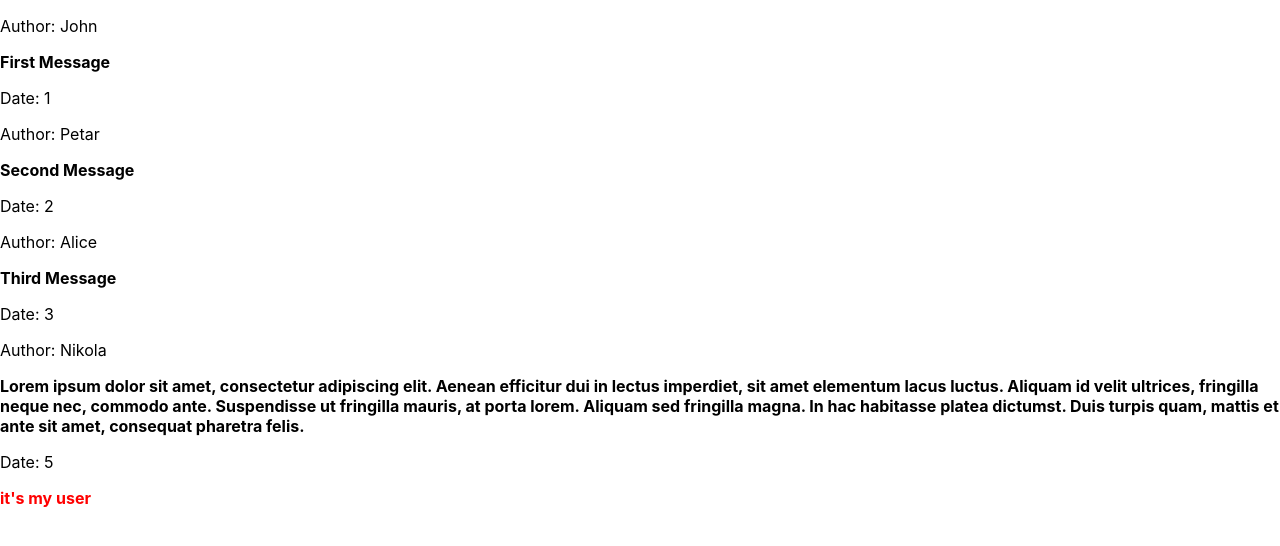
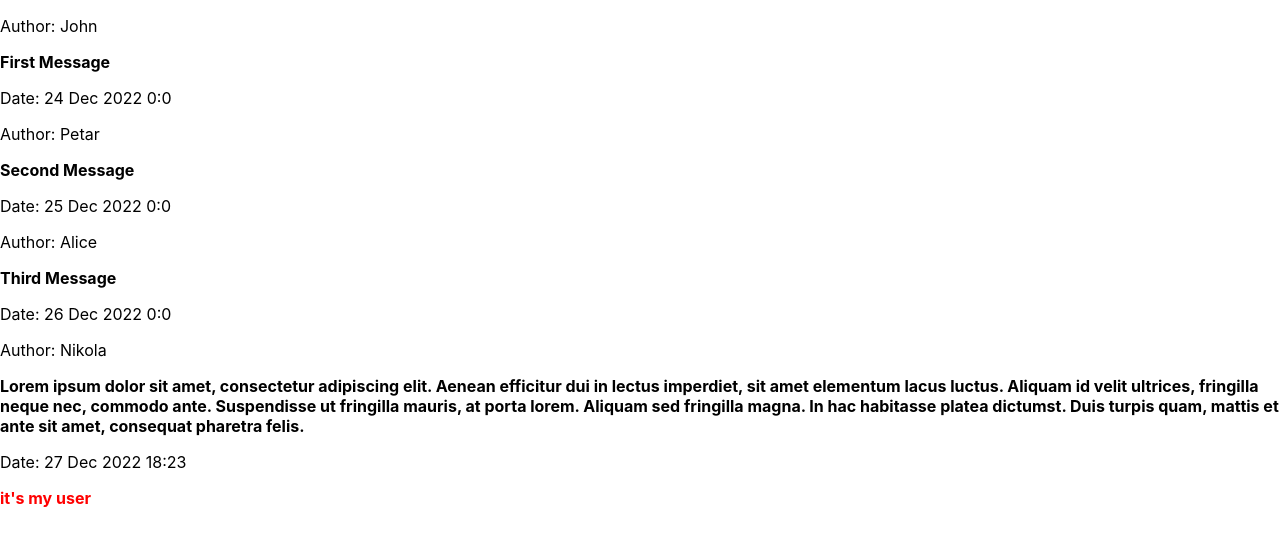
Before and after one commit to nikantic/chat-app, a React (Create React App) app: page / in a window 1280 px wide. Shown: the top 546 px of the page. Built offline with nearby package versions, Linux system fonts and the light colour scheme.

Commit message:
Add List component, format Date helper

```diff
--- a/src/App.tsx
+++ b/src/App.tsx
@@ -1,4 +1,4 @@
-import Message from "./components/Message";
+import List from "./components/List";
 import { testMessages } from "./data/testMessages";
 import { IMessage } from "./types/types";
 
@@ -9,15 +9,7 @@ function App() {
 
 	return (
 		<div>
-			{allMessages.map((item) => (
-				<Message
-					key={item.date}
-					user={item.user}
-					message={item.message}
-					date={item.date}
-					isMe={item.isMe}
-				/>
-			))}
+			<List messages={allMessages} />
 		</div>
 	);
 }
--- /dev/null
+++ b/src/components/List.tsx
@@ -0,0 +1,20 @@
+import { IMessage } from "../types/types";
+import Message from "./Message";
+
+const List = ({ messages }: { messages: IMessage[] }) => {
+	return (
+		<div>
+			{messages.map((item) => (
+				<Message
+					key={item.date}
+					user={item.user}
+					message={item.message}
+					date={item.date}
+					isMe={item.isMe}
+				/>
+			))}
+		</div>
+	);
+};
+
+export default List;
--- a/src/components/Message.tsx
+++ b/src/components/Message.tsx
@@ -1,12 +1,18 @@
+import { formatDate } from "../helpers/date";
 import { IMessage } from "../types/types";
 
-const Message = ({ message, date, user, isMe }: IMessage) => (
+const Message = ({ message, date, user, isMe }: IMessage) => {
+	const messageDate = new Date(date);
+    const formattedDate = formatDate(messageDate)
+
+	return (
 		<div>
 			<p>Author: {user}</p>
 			<strong>{message}</strong>
-		<p>Date: {date}</p>
+			<p>Date: {formattedDate}</p>
 			{isMe ? <strong style={{ color: "red" }}>it's my user</strong> : null}
 		</div>
 	);
+};
 
 export default Message;
--- a/src/data/testMessages.ts
+++ b/src/data/testMessages.ts
@@ -5,23 +5,23 @@ export const testMessages: IMessage[] = [
 	{
 		user: "Petar",
 		message: "Second Message",
-		date: 2,
+		date: 1671926400000,
 	},
 	{
 		user: "John",
 		message: "First Message",
-		date: 1,
+		date: 1671840000000,
 	},
 	{
 		user: "Alice",
 		message: "Third Message",
-		date: 3,
+		date: 1672012800000,
 	},
 	{
 		user: "Nikola",
 		message:
 			"Lorem ipsum dolor sit amet, consectetur adipiscing elit. Aenean efficitur dui in lectus imperdiet, sit amet elementum lacus luctus. Aliquam id velit ultrices, fringilla neque nec, commodo ante. Suspendisse ut fringilla mauris, at porta lorem. Aliquam sed fringilla magna. In hac habitasse platea dictumst. Duis turpis quam, mattis et ante sit amet, consequat pharetra felis.",
-		date: 5,
+		date: 1672165383685,
 		isMe: true,
 	},
 ];
--- /dev/null
+++ b/src/helpers/date.ts
@@ -0,0 +1,22 @@
+const MONTH_NAMES = [
+	"January",
+	"February",
+	"March",
+	"April",
+	"May",
+	"June",
+	"July",
+	"August",
+	"September",
+	"October",
+	"November",
+	"December",
+];
+
+const getMonthName = (monthIndex: number) => MONTH_NAMES[monthIndex];
+
+export const formatDate = (date: Date) =>
+	`${date.getDate()} ${getMonthName(date.getMonth()).slice(
+		0,
+		3
+	)} ${date.getFullYear()} ${date.getHours()}:${date.getMinutes()}`;
```
Lines whose indentation alone changed are shown as unchanged.
